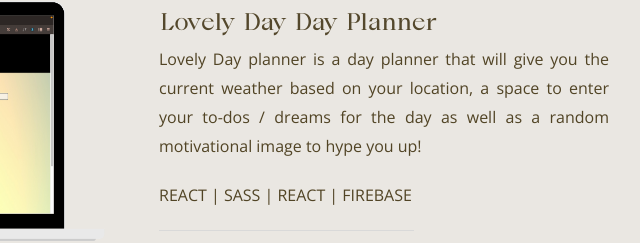
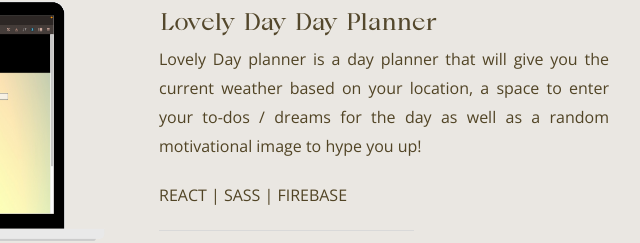
Before and after one commit to lomarieleslie/portfolio, a website: page index.html in a window 1280 px wide. Shown: the part 2602-2845 px from the top of the page, 531-1171 px from the left. Drawn offline with nearby package versions, Linux system fonts and the light colour scheme.

Commit message:
small fix

```diff
--- a/index.html
+++ b/index.html
@@ -200,7 +200,7 @@
                     your to-dos / dreams for the day as well as a random
                     motivational image to hype you up!
                   </p>
-                  <p class="made-with">React | Sass | React | Firebase</p>
+                  <p class="made-with">React | Sass | Firebase</p>
                   <div class="links">
                     <a
                       href="https://lovelydayplanner.netlify.app/"
```
Also changed, not shown: 1 other file.
